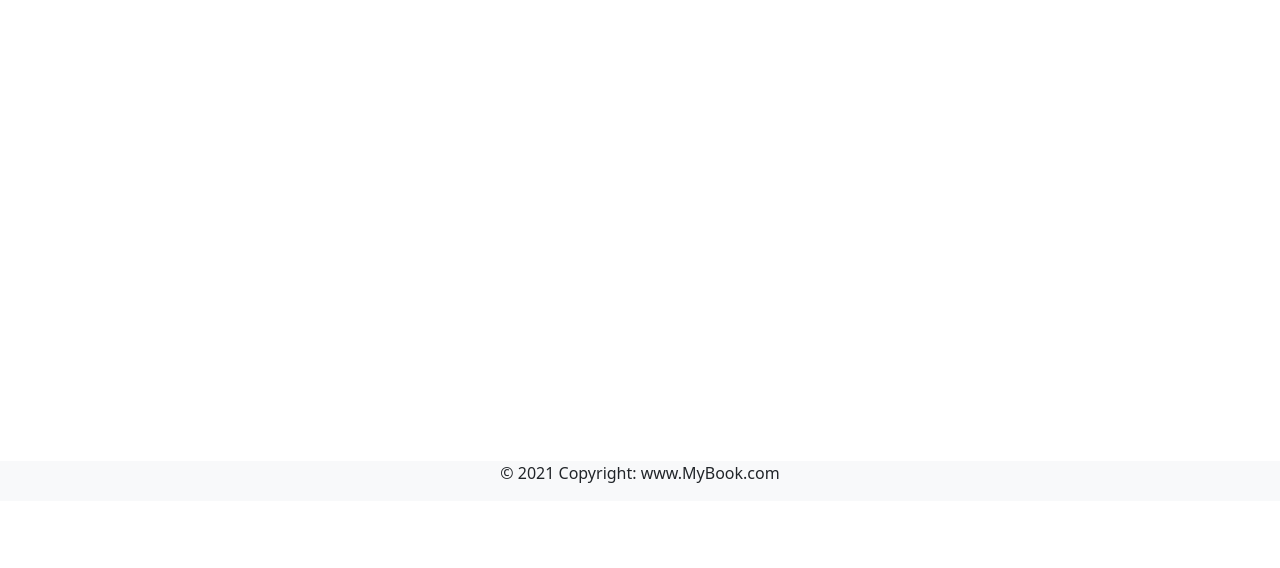
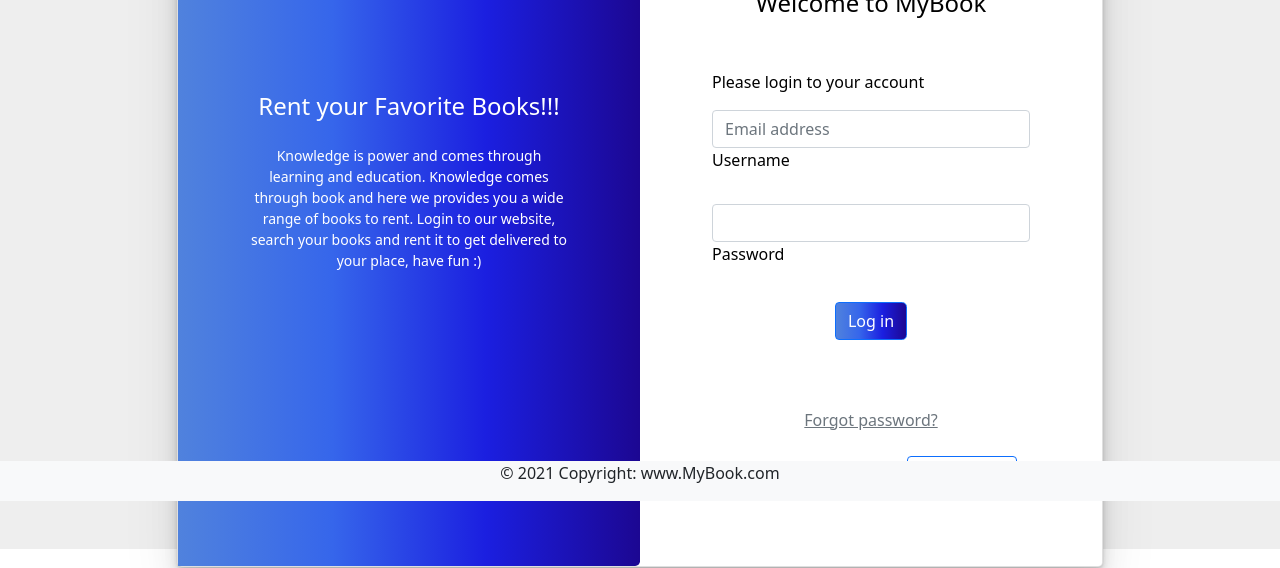
Before and after one commit to sahilyadav151299/MyBook, an Angular app in the folder frontend/: page / in a window 1280 px wide. Shown: the part 299-867 px from the top of the page. Before the commit the page ends 800 px from the top, so only its background shows below. Built offline with nearby package versions, Linux system fonts and the light colour scheme.

Commit message:
Dev is pulled

```diff
--- a/frontend/src/app/app-routing.module.ts
+++ b/frontend/src/app/app-routing.module.ts
@@ -5,10 +5,10 @@ import { RouterModule, Routes } from '@angular/router';
 
 
 const routes: Routes = [
-  {path: 'signup', component: SignUpComponent},
 
-  {path: 'login', component: LoginComponent}
-
+  { path: '', component: LoginComponent },
+  { path: 'login', component: LoginComponent},
+  { path: 'signup', component: SignUpComponent}
 
 ];
 
--- a/frontend/src/app/app.component.html
+++ b/frontend/src/app/app.component.html
@@ -1,3 +1,5 @@
 <app-header></app-header>
+
+<app-footer></app-footer>
+
 <router-outlet></router-outlet>
-<app-footer></app-footer>
--- a/frontend/src/app/components/header/header.component.html
+++ b/frontend/src/app/components/header/header.component.html
@@ -1,79 +1,22 @@
 
 <nav class="navbar navbar-expand-lg   fixed-top ">
   <div class="container-fluid">
-    <a class="navbar-brand text-white" href="#">My Book</a>
+    <a class="navbar-brand text-white" routerLink="login">My Book</a>
     <div>
-
       <button class="navbar-toggler" type="button" data-bs-toggle="collapse" data-bs-target="#navbarSupportedContent" aria-controls="navbarSupportedContent" aria-expanded="false" aria-label="Toggle navigation">
         <span class="navbar-toggler-icon"></span>
       </button>
+
       <div class="collapse navbar-collapse " id="navbarSupportedContent">
         <ul class="navbar-nav me-auto mb-2 mb-lg-0 ">
           <li class="nav-item">
-          <button class="btn purple-gradient nav-link text-white"  aria-current="page"routerLink="login">Login</button>
-
+            <button class="btn purple-gradient nav-link text-white"  aria-current="page" routerLink="login">Login</button>
           </li>
           <li class="nav-item">
             <button class="btn purple-gradient nav-link text-white" routerLink="signup">SignUp</button>
-
           </li>
-
-
         </ul>
-
       </div>
-
-
-
     </div>
-
   </div>
 </nav>
-
-
-<!-- <this nav bar is for user>
- <nav class="navbar navbar-expand-lg   fixed-top ">
-  <div class="container-fluid">
-    <a class="navbar-brand text-white" href="#">My Book</a>
-  <div>
-
-    <button class="navbar-toggler "  type="button" data-bs-toggle="collapse" data-bs-target="#navbarSupportedContent" aria-controls="navbarSupportedContent" aria-expanded="false" aria-label="Toggle navigation">
-      <span class="navbar-toggler-icon " style="border: 1px; "></span>
-    </button>
-    <div class="collapse navbar-collapse " id="navbarSupportedContent">
-      <ul class="navbar-nav me-auto mb-2 mb-lg-0 ">
-        <li class="nav-item">
-          <button class="btn peach-gradient nav-link text-white"  aria-current="page"routerLink="login">Home</button>
-
-        </li>
-        <li class="nav-item">
-          <button class="btn peach-gradient nav-link text-white" routerLink="signup">Cart</button>
-
-        </li>
-        <li class="nav-item">
-          <button class="btn peach-gradient nav-link text-white" routerLink="signup">myorders</button>
-
-        </li>
-        <li class="nav-item dropdown ">
-          <a class="nav-link dropdown-toggle text-white" href="#" id="navbarDropdown" role="button" data-bs-toggle="dropdown">
-            More Options
-          </a>
-          <ul class="dropdown-menu py-0 " aria-labelledby="navbarDropdown">
-            <li class="py-0  "><a class="dropdown-item text-white" href="#" style="  background: #1b1fe0;">manage profile</a></li>
-            <li><a class="dropdown-item  text-white" href="#" style="  background: #1b1fe0;">Logout</a></li>
-
-          </ul>
-        </li>
-
-
-      </ul>
-
-    </div>
-
-
-
-  </div>
-
-  </div>
-</nav>
- -->
--- a/frontend/src/app/components/signUp/signUp.component.ts
+++ b/frontend/src/app/components/signUp/signUp.component.ts
@@ -81,7 +81,7 @@ export class SignUpComponent implements OnInit {
     this.success = JSON.stringify(this.signUpForm.value);
 
     this.userService.register(this.signUpForm.value)
-      .subscribe((response) => {
+      .subscribe((response : any) => {
       var msg = response['msg'];
       if(msg == 'Email Already Exists'){
         Swal.fire({
@@ -97,8 +97,17 @@ export class SignUpComponent implements OnInit {
           text: 'You have successfully Created your Account.',
           footer: '<a href="">Please click on the link to Login</a>'
         })
+
+        // After 5 seconds it will automatically redirect to the login page
+        var redirect = function(){
+          return window.location.replace("http://localhost:4200/login");
+        }
+
+        setTimeout(redirect, 5000);
       }
           console.log(response);
+
+
       });
   }
 }
```
Also changed, not shown: frontend/src/app/components/login/login.component.ts (line endings or trailing spaces). Lines whose indentation alone changed are shown as unchanged.
